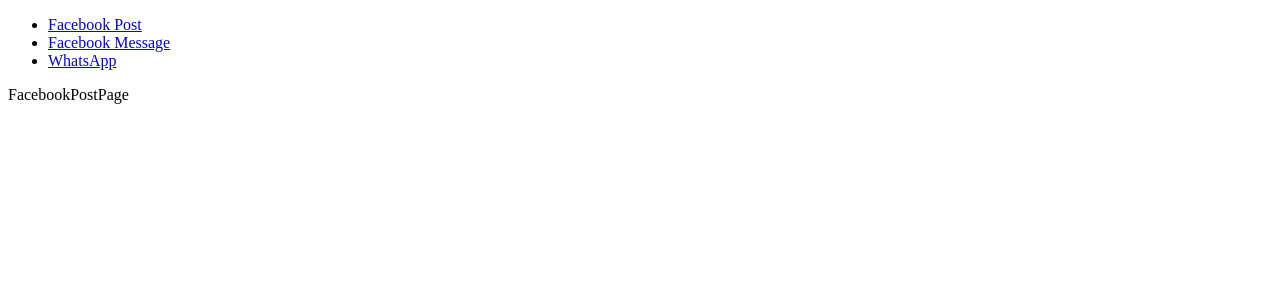
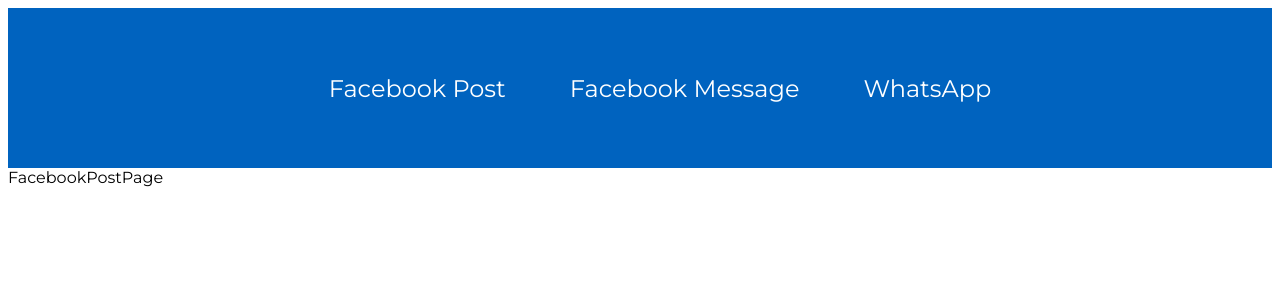
Before and after one commit to sbabaki/ip-team3, a React (Vite) app: page / in a window 1280 px wide. Shown: the top 300 px of the page. Built offline with nearby package versions, Linux system fonts and the light colour scheme.

Commit message:
add routes, navigation

```diff
--- a/src/components/Navigation/Navigation.jsx
+++ b/src/components/Navigation/Navigation.jsx
@@ -1,18 +1,19 @@
 import React from "react";
 import { Link } from "react-router-dom";
+import "../Navigation/Navigation.scss"
 
 function Navigation() {
   return (
-    <nav>
-      <ul>
-        <li>
-          <Link to="/facebook-post">Facebook Post</Link>
+    <nav className="nav">
+      <ul className="nav__list">
+        <li className="nav__item">
+          <Link className="nav__link" to="/facebook-post">Facebook Post</Link>
         </li>
-        <li>
-          <Link to="/facebook-message">Facebook Message</Link>
+        <li className="nav__item">
+          <Link className="nav__link" to="/facebook-message">Facebook Message</Link>
         </li>
-        <li>
-          <Link to="/whatsapp">WhatsApp</Link>
+        <li className="nav__item">
+          <Link className="nav__link" to="/whatsapp">WhatsApp</Link>
         </li>
       </ul>
     </nav>
--- a/src/components/Navigation/Navigation.scss
+++ b/src/components/Navigation/Navigation.scss
@@ -0,0 +1,29 @@
+@use "../../styles/global" as *;
+
+.nav {
+    background-color: #0063BF;
+    height: 10rem;
+    display: flex;
+    align-items: center;
+    justify-content: center;
+
+
+    &__list {
+        text-align: none;
+        display: flex;
+        flex-direction: row;
+        text-decoration: none;
+        list-style: none;
+    }
+
+    &__item {
+        padding-inline: 2rem;
+        font-size: 1.5rem;
+    }
+
+    &__link {
+        text-decoration: none;
+        color: white;
+
+    }
+}
--- /dev/null
+++ b/src/styles/_global.scss
@@ -0,0 +1,5 @@
+@use "../styles/typography" as *;
+
+body {
+    font-family: "Montserrat", sans-serif;
+  }
--- /dev/null
+++ b/src/styles/_typography.scss
@@ -0,0 +1,2 @@
+
+@import url('https://fonts.googleapis.com/css2?family=League+Spartan:wght@100..900&family=Montserrat:ital,wght@0,100..900;1,100..900&display=swap');
```
